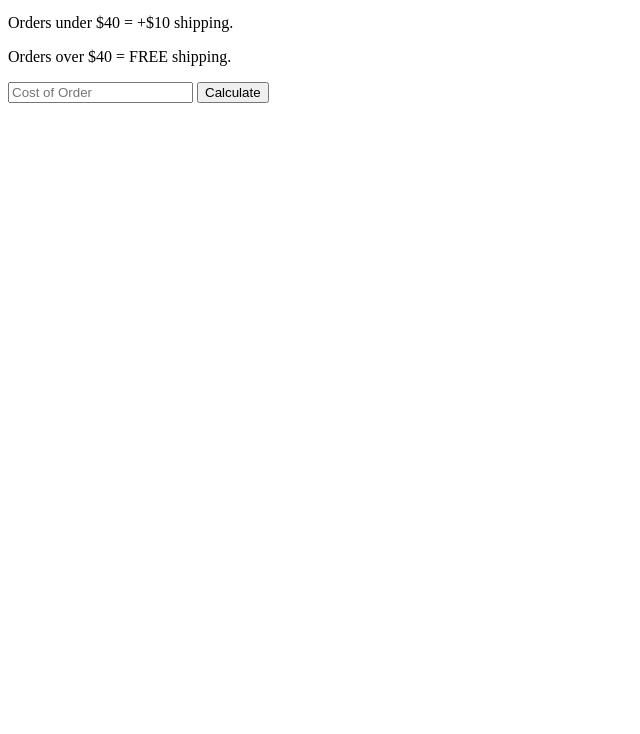
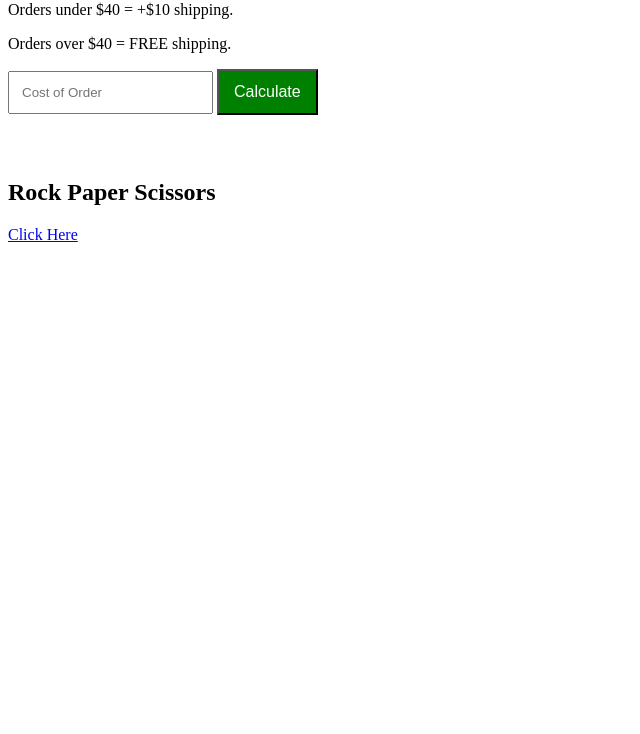
Before and after one commit to Reezus-O/Simple-Amazon-Shipping-Calculator, a plain HTML site: page index.html in a window 1280 px wide. Shown: the part 66-800 px from the top of the page, without its empty margins (0-640 px from the left). Drawn offline with Linux system fonts and the light colour scheme.

Commit message:
Added some styles and link to the rock paper scissors website

```diff
--- a/index.html
+++ b/index.html
@@ -1,20 +1,27 @@
 <!DOCTYPE html>
 <html lang="en">
-<head>
-    <meta charset="UTF-8">
-    <meta http-equiv="X-UA-Compatible" content="IE=edge">
-    <meta name="viewport" content="width=device-width, initial-scale=1.0">
+  <head>
+    <meta charset="UTF-8" />
+    <meta http-equiv="X-UA-Compatible" content="IE=edge" />
+    <meta name="viewport" content="width=device-width, initial-scale=1.0" />
     <title>Simple Amazon Shipping</title>
-    <link rel="stylesheet" href="styles.css">
-</head>
-<body>
-    <h1>Amazon Shipping Calculator</h1>
+    <link rel="stylesheet" href="styles.css" />
+  </head>
+  <body>
+    <h2>Amazon Shipping Calculator</h2>
     <p>Orders under $40 = +$10 shipping.</p>
     <p>Orders over $40 = FREE shipping.</p>
-    <input type="text" name="" id="cost" placeholder="Cost of Order" class="input">
+    <input
+      type="text"
+      name=""
+      id="cost"
+      placeholder="Cost of Order"
+      class="input"
+    />
     <button class="calculate">Calculate</button>
     <p class="shipping-cost"></p>
-
+    <h2 class="rps">Rock Paper Scissors</h2>
+    <a href="https://reezus-o.github.io/Rock-Paper-Scissors/">Click Here</a>
     <script src="index.js"></script>
-</body>
+  </body>
 </html>
--- a/styles.css
+++ b/styles.css
@@ -1,3 +1,18 @@
 button {
-    cursor: pointer;
+  cursor: pointer;
 }
+
+.rps {
+    margin-top: 4rem;
+}
+
+.calculate {
+    background-color: green;
+    padding: 12px 15px;
+    color: white;
+    font-size: 1rem;
+}
+
+input {
+    padding: 12px;
+}
```
